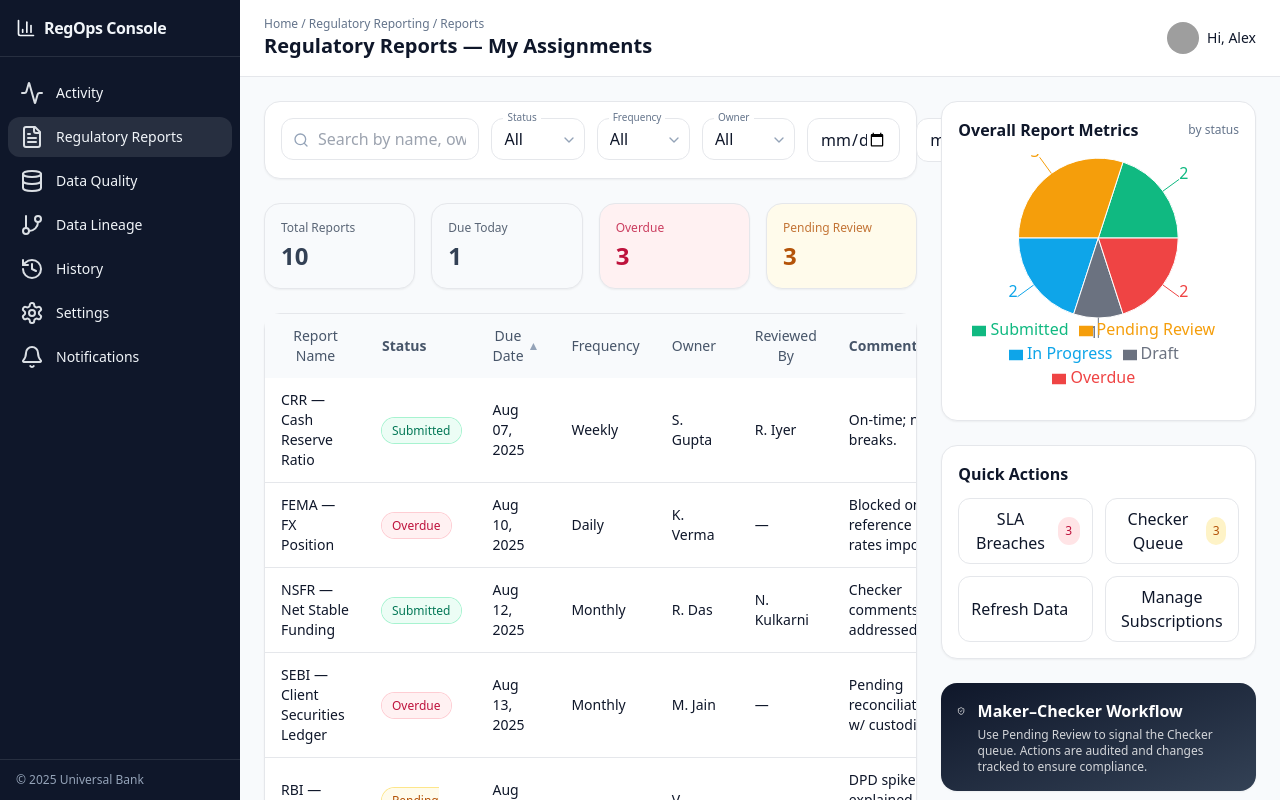
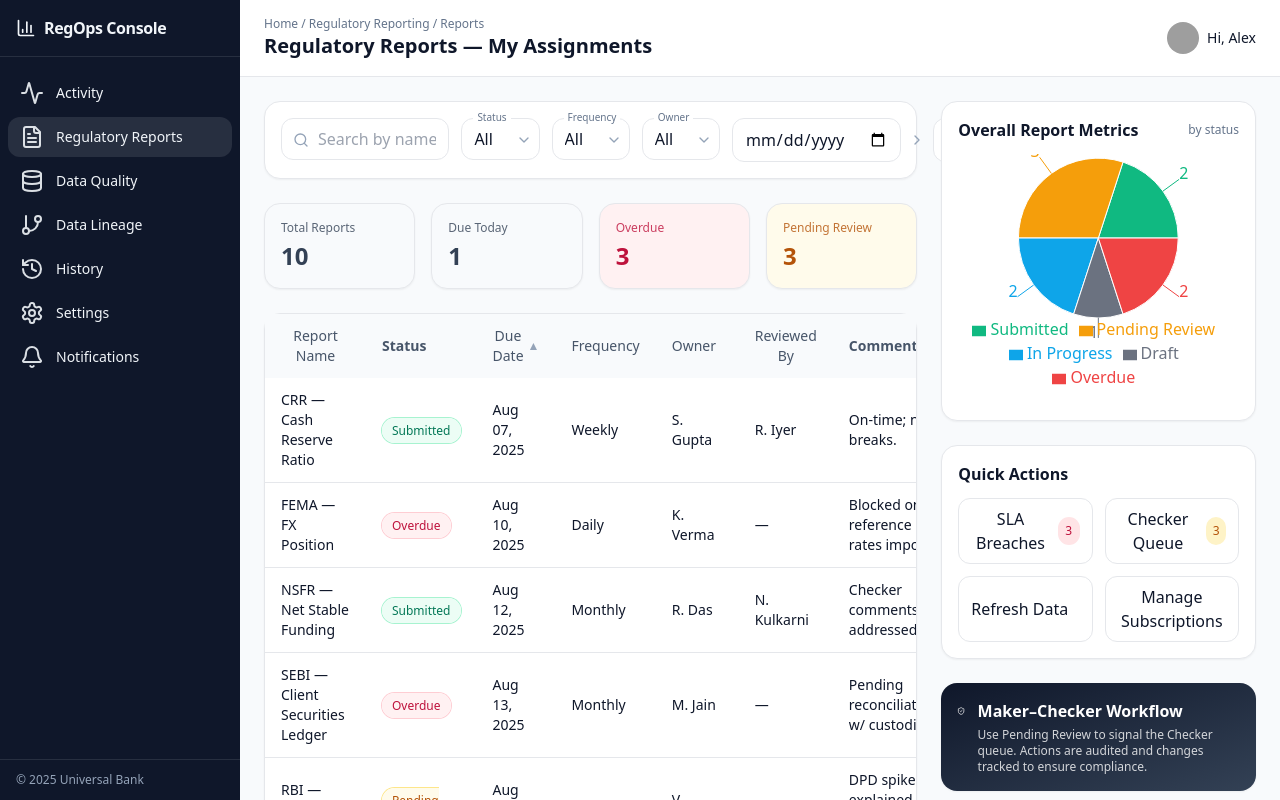
Before and after one commit to luckyakhi/regops-reposts-grid, a React (Vite) app: page / in a window 1280 px wide. Built offline with nearby package versions, Linux system fonts and the light colour scheme; grey boxes are pictures that could not be loaded.

Commit message:
Fix date range filter overflow

```diff
--- a/src/App.jsx
+++ b/src/App.jsx
@@ -271,7 +271,7 @@ export default function RegulatoryReportsMockup() {
             <section className="xl:col-span-2 space-y-6">
               {/* Controls */}
               <div className="bg-white rounded-2xl border p-4 shadow-sm">
-                <div className="grid grid-cols-1 md:grid-cols-6 gap-3">
+                <div className="grid grid-cols-1 md:grid-cols-7 gap-3">
                   <div className="md:col-span-2 relative">
                     <SearchIcon className="w-4 h-4 absolute left-3 top-1/2 -translate-y-1/2 text-slate-400" />
                     <input
@@ -285,20 +285,20 @@ export default function RegulatoryReportsMockup() {
                   <Select label="Status" value={status} setValue={setStatus} options={["", ...STATUSES]} />
                   <Select label="Frequency" value={freq} setValue={setFreq} options={["", ...FREQS]} />
                   <Select label="Owner" value={owner} setValue={setOwner} options={["", ...owners]} />
-                  <div className="flex items-center gap-2">
+                  <div className="flex items-center gap-2 md:col-span-2">
                     <input
                       type="date"
                       value={dateFrom}
                       onChange={(e) => setDateFrom(e.target.value)}
-                      className="w-full px-3 py-2 rounded-xl border"
+                      className="flex-1 px-3 py-2 rounded-xl border"
                       aria-label="From date"
                     />
-                    <ChevronRight className="w-4 h-4 text-slate-400" />
+                    <ChevronRight className="w-4 h-4 text-slate-400 flex-shrink-0" />
                     <input
                       type="date"
                       value={dateTo}
                       onChange={(e) => setDateTo(e.target.value)}
-                      className="w-full px-3 py-2 rounded-xl border"
+                      className="flex-1 px-3 py-2 rounded-xl border"
                       aria-label="To date"
                     />
                   </div>
```
